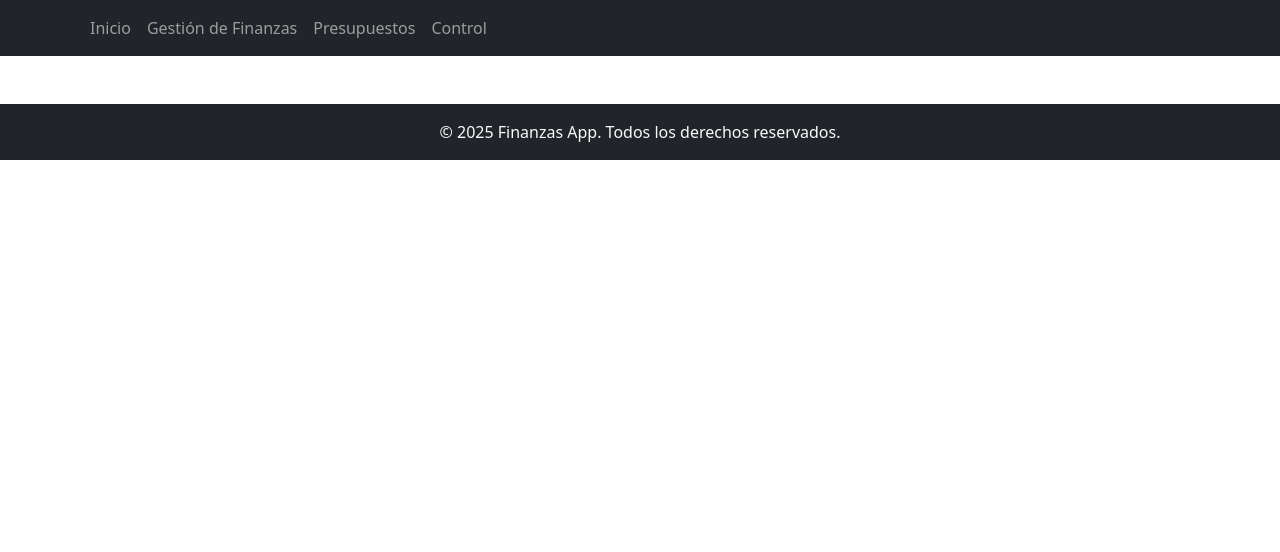
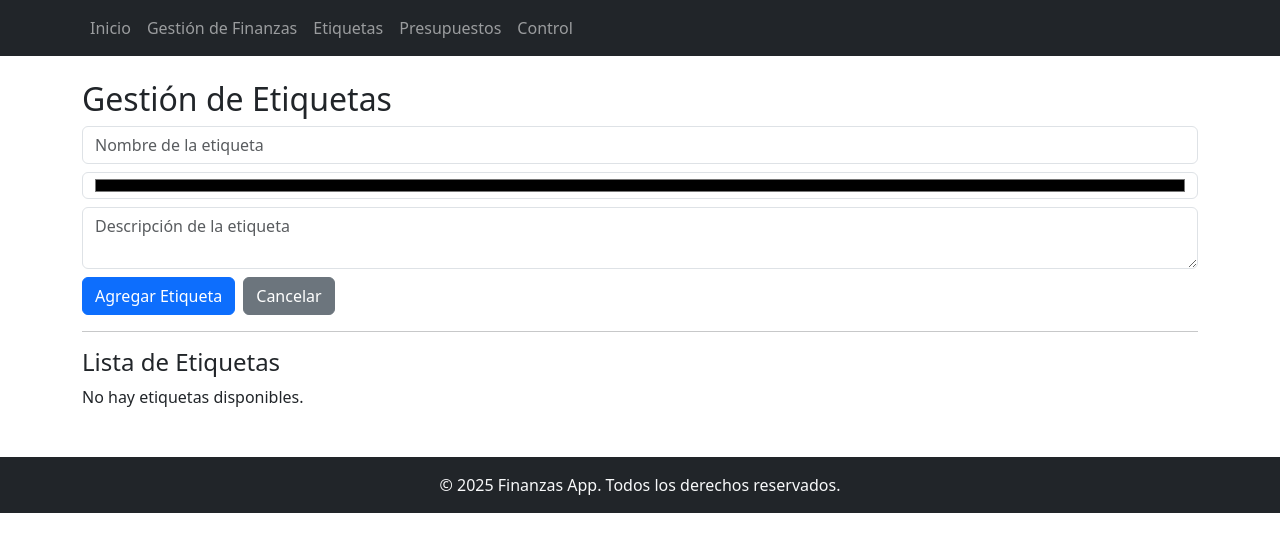
Before and after one commit to RonaldoJPSC1228/gestor-finanzas, a React (Vite) app: page /etiquetas in a window 1280 px wide. Shown: the top 552 px of the page. Built offline with nearby package versions, Linux system fonts and the light colour scheme.

Commit message:
add tags module

```diff
--- a/src/App.jsx
+++ b/src/App.jsx
@@ -5,6 +5,7 @@ import Navbar from "./components/navbar";
 
 import Home from "./pages/home";
 import FinanceManager from "./pages/financemanager";
+import Tags from "./pages/tags";
 import Budgets from "./pages/budgets";
 import BudgetDetails from "./pages/budgetdetails";
 import Control from "./pages/control";
@@ -27,8 +28,9 @@ function App() {
       <Routes>
         <Route path="/" element={<Home />} />
         <Route path="/gestor-finanzas" element={<FinanceManager />} />
+        <Route path="/etiquetas" element={<Tags />} />
         <Route path="/presupuestos" element={<Budgets budgets={budgets} setBudgets={setBudgets} />} />
-        <Route path="/budget/:id" element={<BudgetDetails budgets={budgets} setBudgets={setBudgets} />} />
+        <Route path="/presupuesto/:id" element={<BudgetDetails budgets={budgets} setBudgets={setBudgets} />} />
         <Route path="/control" element={ <Control /> }></Route>
       </Routes>
       <Footer />
--- a/src/components/navbar.jsx
+++ b/src/components/navbar.jsx
@@ -17,6 +17,9 @@ function Navbar() {
               <Link className="nav-link" to="/gestor-finanzas">Gestión de Finanzas</Link>
             </li>
             <li className="nav-item">
+              <Link className="nav-link" to="/etiquetas">Etiquetas</Link>
+            </li>
+            <li className="nav-item">
               <Link className="nav-link" to="/presupuestos">Presupuestos</Link>
             </li>
             <li className="nav-item">
--- /dev/null
+++ b/src/pages/tags.jsx
@@ -0,0 +1,135 @@
+import React, { useState, useEffect } from "react";
+
+const Tags = () => {
+  const [tags, setTags] = useState([]);
+  const [tagName, setTagName] = useState("");
+  const [tagColor, setTagColor] = useState("#000000");
+  const [tagDescription, setTagDescription] = useState("");
+  const [editTagId, setEditTagId] = useState(null);
+
+  useEffect(() => {
+    const storedTags = JSON.parse(localStorage.getItem("tags")) || [];
+    setTags(storedTags);
+  }, []);
+
+  const saveToLocalStorage = (updatedTags) => {
+    localStorage.setItem("tags", JSON.stringify(updatedTags));
+    setTags(updatedTags);
+  };
+
+  const resetForm = () => {
+    setTagName("");
+    setTagColor("#000000");
+    setTagDescription("");
+    setEditTagId(null);
+  };
+
+  const handleSaveTag = (e) => {
+    e.preventDefault();
+    if (!tagName.trim()) return alert("El nombre es obligatorio");
+
+    if (editTagId !== null) {
+      const updatedTags = tags.map((tag) =>
+        tag.id === editTagId ? { ...tag, name: tagName, color: tagColor, description: tagDescription } : tag
+      );
+      saveToLocalStorage(updatedTags);
+    } else {
+      const newTag = {
+        id: Date.now(),
+        name: tagName,
+        color: tagColor,
+        description: tagDescription,
+      };
+      saveToLocalStorage([...tags, newTag]);
+    }
+
+    resetForm();
+  };
+
+  const handleEditTag = (tag) => {
+    setTagName(tag.name);
+    setTagColor(tag.color);
+    setTagDescription(tag.description);
+    setEditTagId(tag.id);
+  };
+
+  const handleDeleteTag = (id) => {
+    if (window.confirm("¿Seguro que deseas eliminar esta etiqueta?")) {
+      const updatedTags = tags.filter((tag) => tag.id !== id);
+      saveToLocalStorage(updatedTags);
+    }
+  };
+
+  return (
+    <div className="container mt-4">
+      <h2>Gestión de Etiquetas</h2>
+
+      <form onSubmit={handleSaveTag}>
+        <div className="mb-2">
+          <input
+            type="text"
+            className="form-control"
+            placeholder="Nombre de la etiqueta"
+            value={tagName}
+            onChange={(e) => setTagName(e.target.value)}
+          />
+        </div>
+        <div className="mb-2">
+          <input
+            type="color"
+            className="form-control"
+            value={tagColor}
+            onChange={(e) => setTagColor(e.target.value)}
+          />
+        </div>
+        <div className="mb-2">
+          <textarea
+            className="form-control"
+            rows="2"
+            placeholder="Descripción de la etiqueta"
+            value={tagDescription}
+            onChange={(e) => setTagDescription(e.target.value)}
+          ></textarea>
+        </div>
+        <button type="submit" className="btn btn-primary me-2">
+          {editTagId ? "Actualizar Etiqueta" : "Agregar Etiqueta"}
+        </button>
+        <button type="button" className="btn btn-secondary" onClick={resetForm}>
+          Cancelar
+        </button>
+      </form>
+
+      <hr />
+
+      <h4>Lista de Etiquetas</h4>
+      {tags.length > 0 ? (
+        <ul className="list-group">
+          {tags.map((tag) => (
+            <li
+              key={tag.id}
+              className="list-group-item d-flex justify-content-between align-items-center"
+              style={{ borderLeft: `5px solid ${tag.color}` }}
+            >
+              <div>
+                <strong>{tag.name}</strong>
+                <p>{tag.description}</p>
+              </div>
+              <div>
+                <button className="btn btn-warning btn-sm me-2" onClick={() => handleEditTag(tag)}>
+                  ✏️ Editar
+                </button>
+                <button className="btn btn-danger btn-sm" onClick={() => handleDeleteTag(tag.id)}>
+                  ❌ Eliminar
+                </button>
+              </div>
+            </li>
+          ))}
+        </ul>
+      ) : (
+        <p>No hay etiquetas disponibles.</p>
+      )}
+    </div>
+  );
+};
+
+export default Tags;
```
